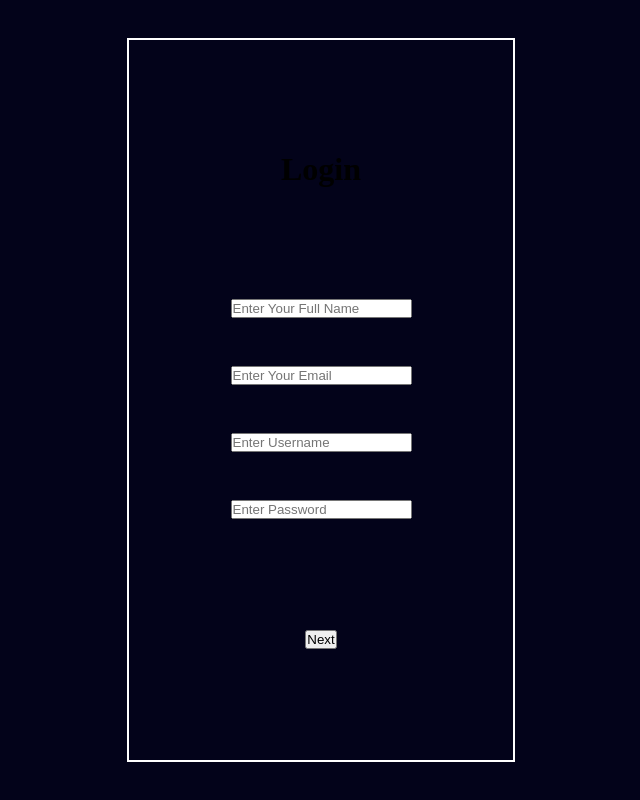
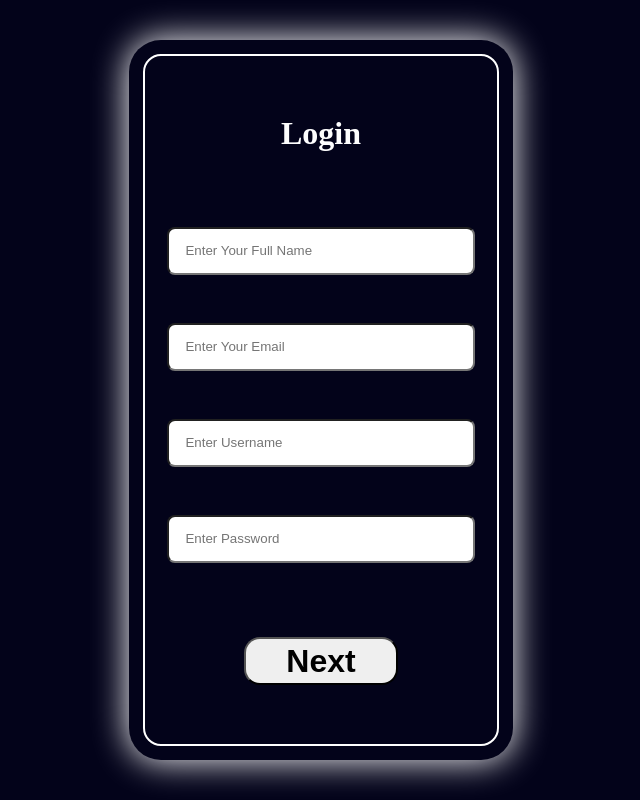
Before and after one commit to who-prince/dummy-project, a plain HTML site: page index.html in a window 1280 px wide. Shown: the whole page, without its empty margins (319-959 px from the left). Drawn offline with Linux system fonts and the light colour scheme.

Commit message:
improved ui

```diff
--- a/style.css
+++ b/style.css
@@ -17,6 +17,23 @@ body {
   height: 90vh;
   width: 30vw;
   outline: 2px solid white;
+  box-shadow: 0 0 35px .5px #fefefe;
+  outline-offset: -1rem;
+  border-radius: 2rem;
+
+  & h1{
+    color: #fefefe;
+    font-size: 2rem;
+  }
+
+  & button{
+    width: 40%;
+    height: 3rem;
+    border-radius: 1rem;
+    font-weight: bolder;
+    font-size: 2rem;
+    cursor: pointer;
+  }
 
   & form {
     height: 100%;
@@ -27,11 +44,20 @@ body {
     flex-direction: column;
 
     & .input{
+        width: 100%;
         display: flex;
         justify-content: space-between;
         align-items: center;
         flex-direction: column;
         gap: 3rem;
+
+        & input{
+          height: 3rem;
+          width: 80%;
+          border-radius: .5rem;
+          padding:1rem;
+
+        }
     }
   }
 }
```
Also changed, not shown: index.html (+1 -1 lines).
